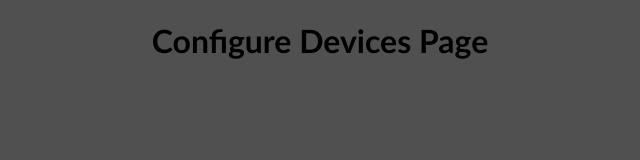
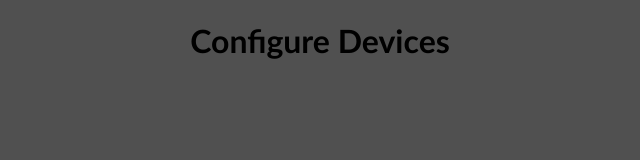
Before and after one commit to ProjectUltracount2024/ProjectUltracountMain, a plain HTML site: page devices.html in a window 1280 px wide. Shown: the whole page, without its empty margins (320-960 px from the left). Drawn offline with Linux system fonts and the light colour scheme.

Commit message:
Update devices.html

```diff
--- a/devices.html
+++ b/devices.html
@@ -11,7 +11,7 @@ h1 {
 </style>
 <body>
     <h1 style="text-align:center;">
-        Configure Devices Page
+        Configure Devices
     </h1>
 </body>
 </html>
```
